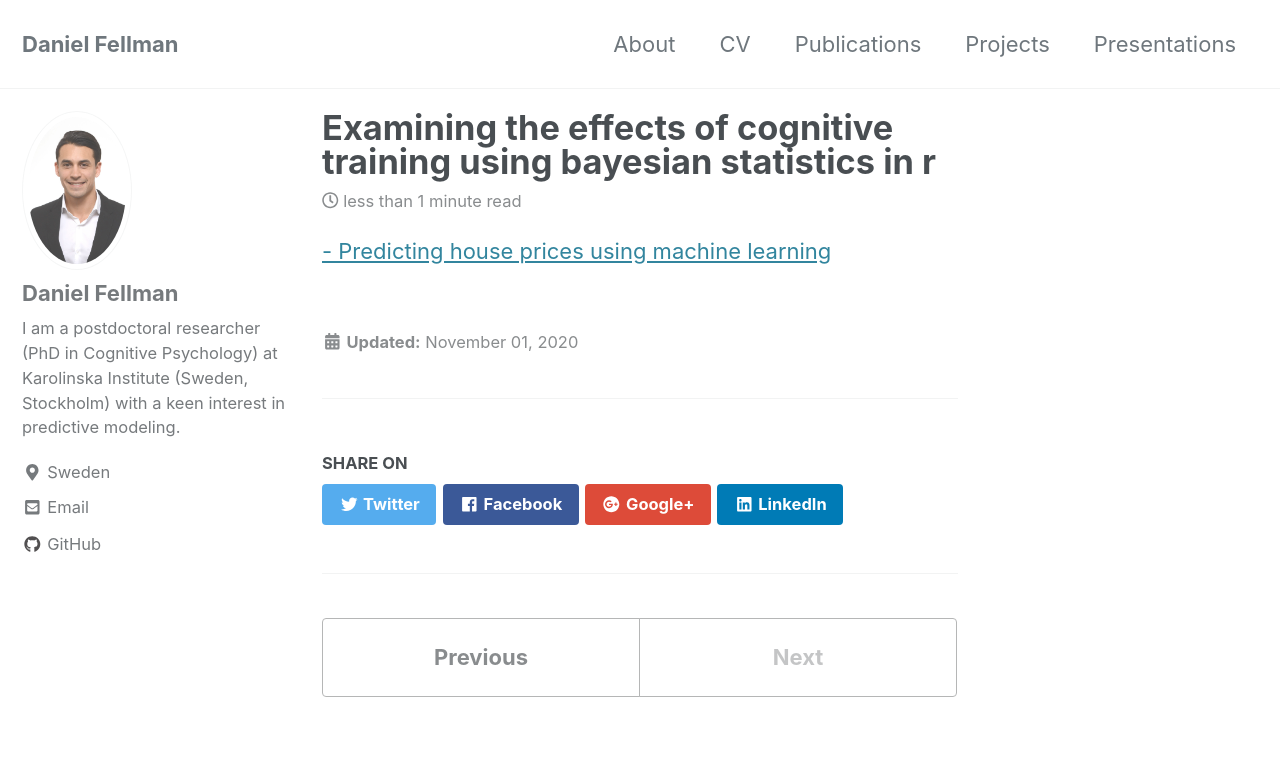
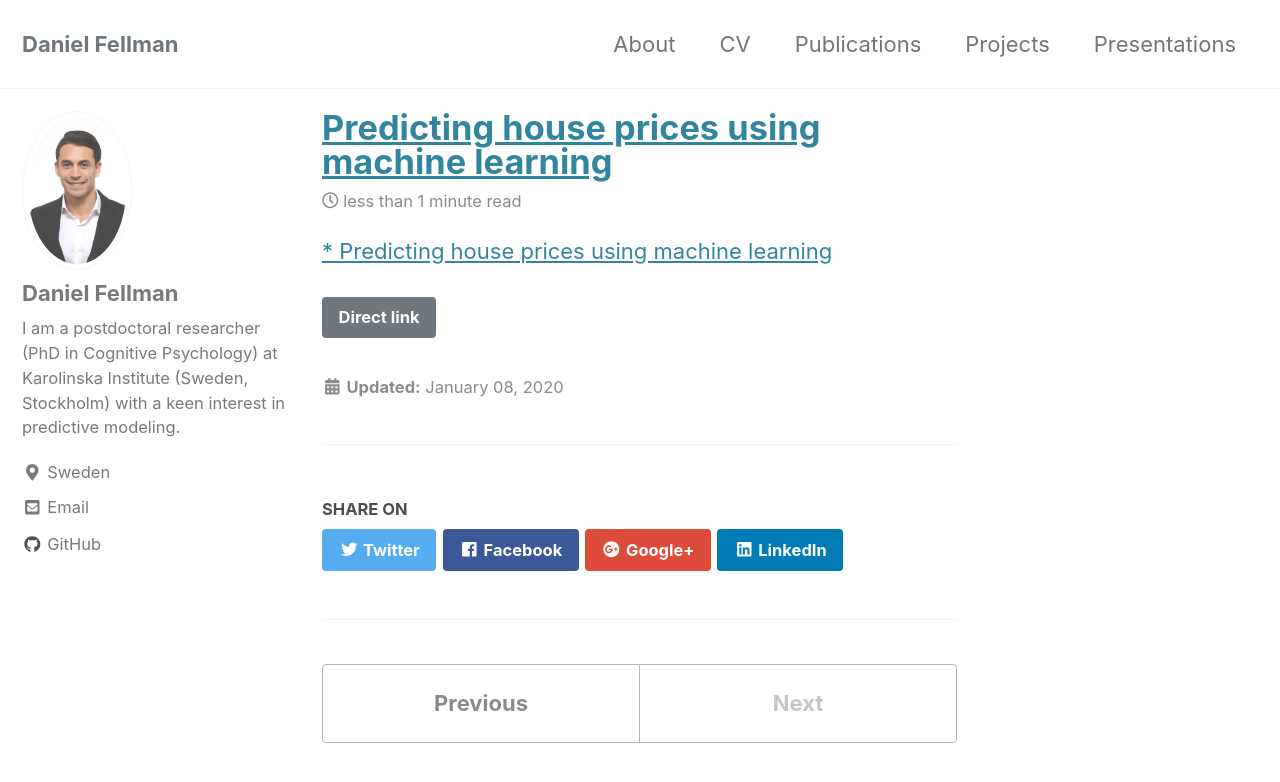
Before and after one commit to danielfellman/danielfellman.github.io, a Jekyll site: the page built from _posts/2020-11-01-Examining the effects of cognitive training using Bayesian statistics in R.md, in a window 1280 px wide and 900 px high. Shown: the top 782 px of the window. Built offline with Jekyll 4.4.1, drawn with Linux system fonts in a browser that asks for light colours; cached includes are drawn as plain includes; nearby versions of some CDN libraries; part of the change alters nothing that is shown.

Commit message:
Update 2020-11-01-Examining the effects of cognitive training using Bayesian statistics in R.md

```diff
--- a/_posts/2020-11-01-Examining the effects of cognitive training using Bayesian statistics in R.md
+++ b/_posts/2020-11-01-Examining the effects of cognitive training using Bayesian statistics in R.md
@@ -1,10 +1,8 @@
 ---
-#title: <a href="http://rpubs.com/dfellman/houseprices/" target="_blank">- Predicting house prices using machine learning</a>
-#date: "2020-01-08"
+title: <a href="http://rpubs.com/dfellman/houseprices/" target="_blank">Predicting house prices using machine learning</a>
+date: "2020-01-08"
 #tags: [R, data science]
 #excerpt: ""
-#link: http://rpubs.com/dfellman/bayes
-#<a href="https://www.thesitewizard.com/" target="_blank">PAPPMIN</a>
-#<a href="http://rpubs.com/dfellman/houseprices/" target="_blank">- Predicting house prices using machine learning</a>
+link: http://rpubs.com/dfellman/bayes
 ---
-<a href="http://rpubs.com/dfellman/houseprices/" target="_blank">- Predicting house prices using machine learning</a>
+<a href="http://rpubs.com/dfellman/houseprices/" target="_blank">* Predicting house prices using machine learning</a>
```
